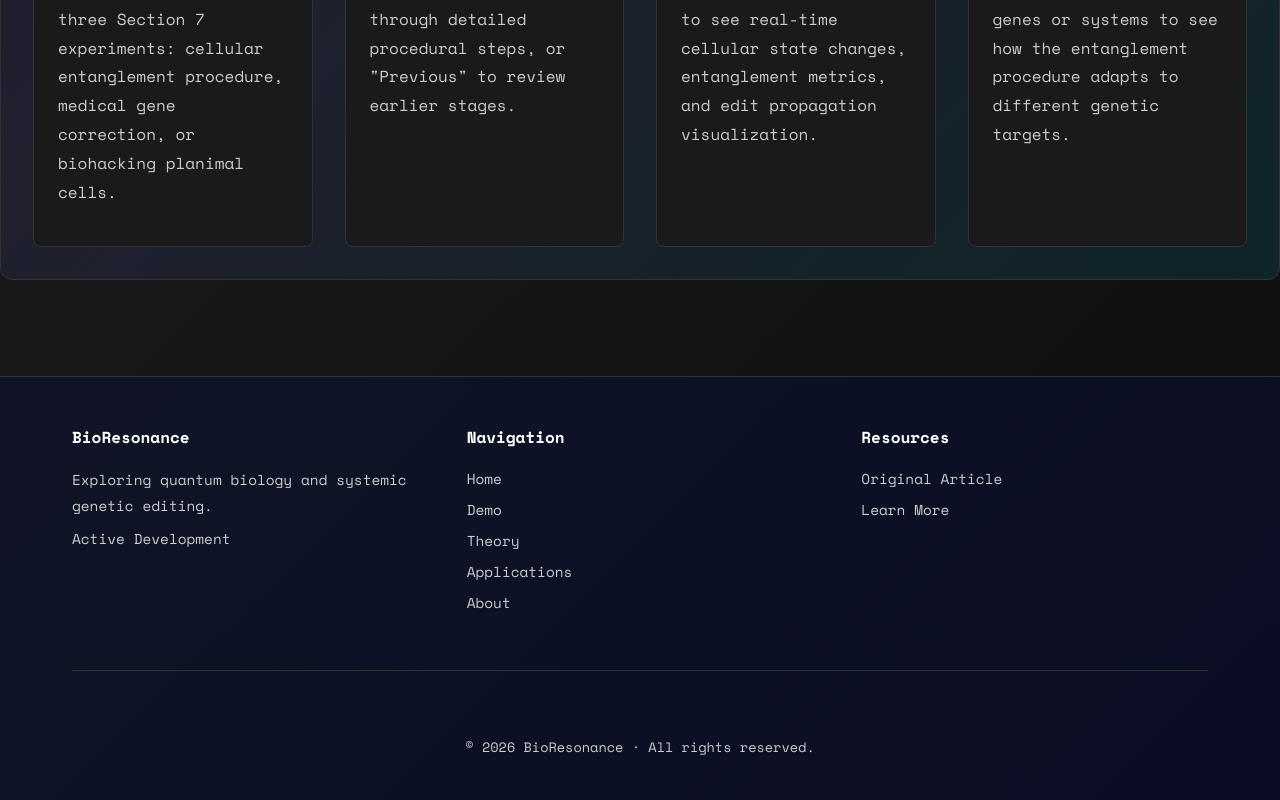
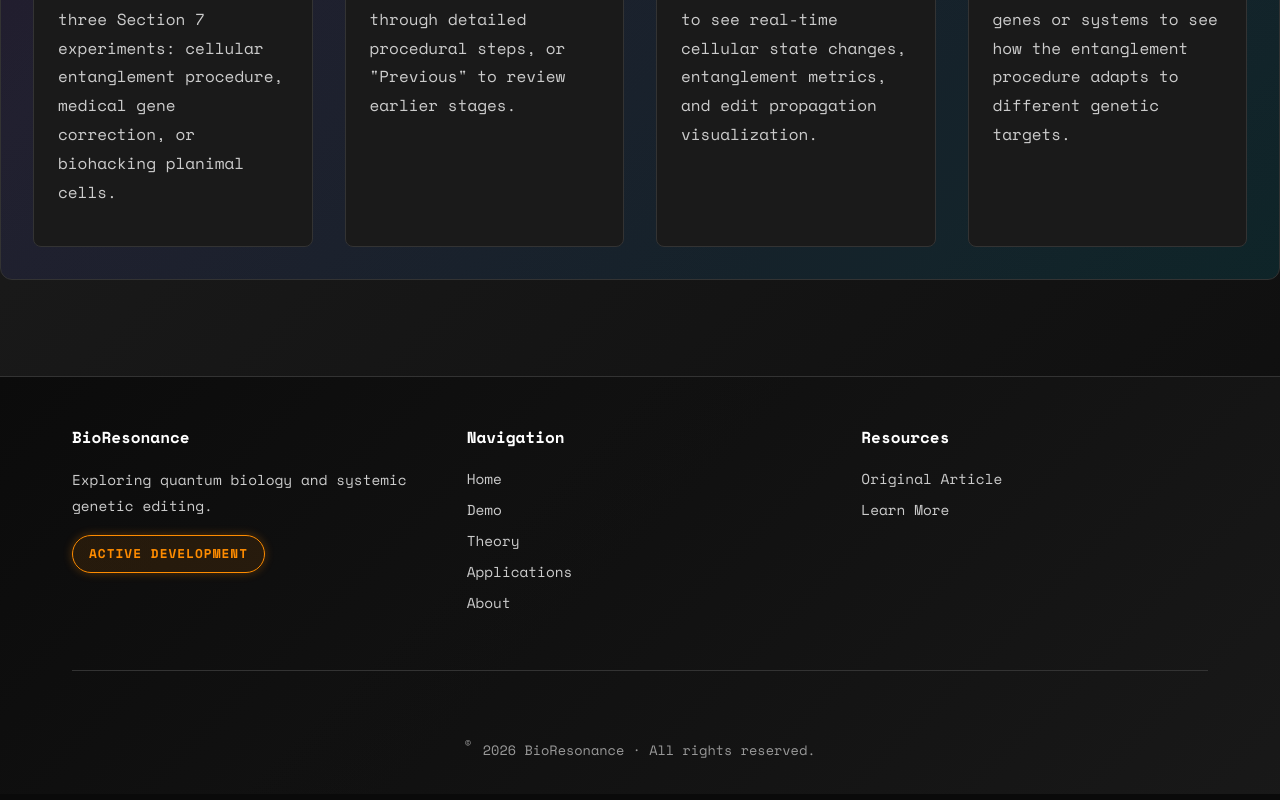
Before and after one commit to Jason-Q1925/Systemic-Gene-Editing, a React (Create React App) app: page /demo in a window 1280 px wide. Shown: the part 1806-2606 px from the top of the page. Built offline with nearby package versions, Linux system fonts and the light colour scheme; the HTML template or start-up script is replaced by a standard one.

Commit message:
Update Footer.css

```diff
--- a/src/components/Footer.css
+++ b/src/components/Footer.css
@@ -1,5 +1,5 @@
 .footer {
-  background: linear-gradient(135deg, rgba(15, 20, 40, 0.9) 0%, rgba(10, 14, 39, 0.9) 100%);
+  background: linear-gradient(135deg, rgba(10, 10, 10, 0.9) 0%, rgba(26, 26, 26, 0.9) 100%);
   border-top: 1px solid var(--border-color);
   margin-top: 4rem;
   padding: 3rem 0 1rem;
@@ -42,26 +42,66 @@
   color: var(--text-secondary);
   transition: var(--transition);
   text-decoration: none;
+  position: relative;
+}
+
+.footer-section a::after {
+  content: '';
+  position: absolute;
+  bottom: -2px;
+  left: 0;
+  width: 0;
+  height: 1px;
+  background: var(--accent-orange);
+  transition: var(--transition);
 }
 
 .footer-section a:hover {
-  color: var(--accent-cyan);
+  color: var(--accent-orange);
 }
 
+.footer-section a:hover::after {
+  width: 100%;
+}
+
+/* Development Status Badge */
+.dev-status {
+  margin-top: 1rem;
+}
+
+.status-badge {
+  display: inline-block;
+  padding: 0.5rem 1rem;
+  border-radius: 20px;
+  font-size: 0.8rem;
+  font-weight: 600;
+  text-transform: uppercase;
+  letter-spacing: 1px;
+  border: 1px solid var(--accent-orange);
+  color: var(--accent-orange);
+}
+
+.status-badge.active {
+  background: rgba(255, 140, 0, 0.1);
+  box-shadow: 0 0 10px rgba(255, 140, 0, 0.3);
+}
+
+/* Footer Bottom */
 .footer-bottom {
   text-align: center;
   padding: 1rem 0;
 }
 
 .footer-bottom p {
-  margin-bottom: 0.5rem;
+  margin-bottom: 0;
   font-size: 0.85rem;
+  color: var(--text-tertiary);
 }
 
-.footer-note {
-  color: var(--accent-cyan);
-  font-size: 0.8rem;
-  opacity: 0.8;
+.copyright {
+  font-size: 0.7rem;
+  vertical-align: super;
+  margin-right: 0.2rem;
 }
 
 @media (max-width: 768px) {
```
